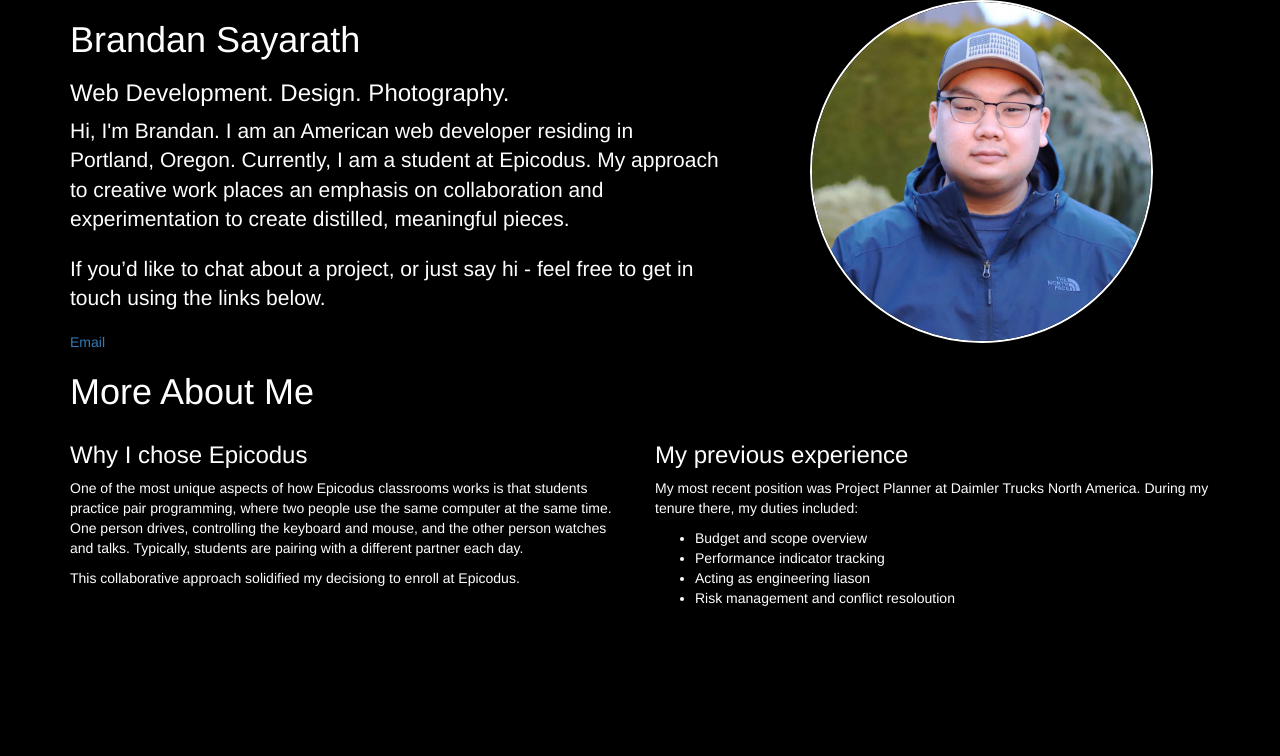
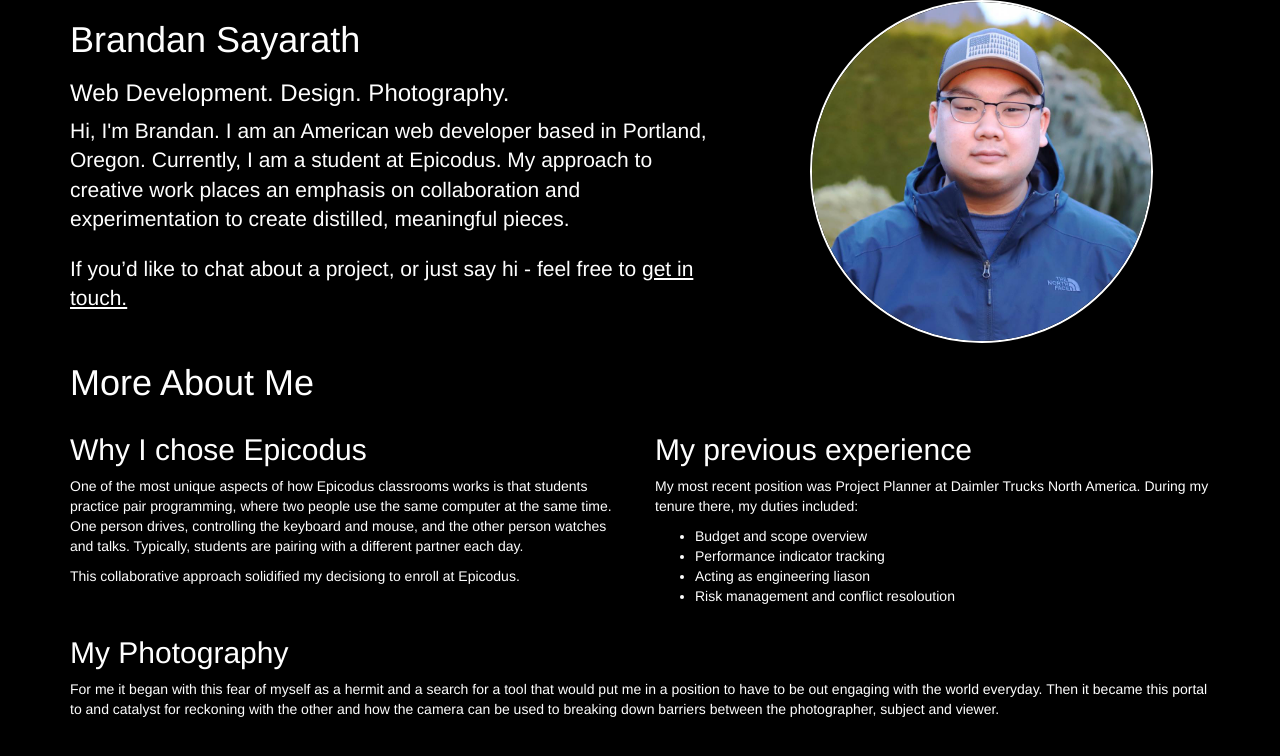
Before and after one commit to brandanpdx/portfolio-landing-page, a plain HTML site: page index.html in a window 1280 px wide. Drawn offline with Linux system fonts and the light colour scheme.

Commit message:
add hobby section

```diff
--- a/css/styles.css
+++ b/css/styles.css
@@ -10,6 +10,10 @@ body {
   border: 2px solid #fefefe;
 }
 
+a {
+  color: white;
+}
+
 
 /* * {
   border: 1px solid white;
--- a/index.html
+++ b/index.html
@@ -10,11 +10,11 @@
     <div id="header">
       <div class="row">
         <div class="col-md-7">
-          <h1>Brandan Sayarath</h1>
+          <h1 class="display-2">Brandan Sayarath</h1>
           <h3>Web Development. Design. Photography.</h3>
-          <p class="lead">Hi, I'm Brandan. I am an American web developer residing in Portland, Oregon. Currently, I am a student at Epicodus. My approach to creative work places an emphasis on collaboration and experimentation to create distilled, meaningful pieces.</p>
-          <p class="lead">If you’d like to chat about a project, or just say hi - feel free to get in touch using the links below.</p>
-          <a href="mailto:bsayarath@gmail.com?Subject=Hello%20again" target="_top">Email</a>
+          <p class="lead">Hi, I'm Brandan. I am an American web developer based in Portland, Oregon. Currently, I am a student at Epicodus. My approach to creative work places an emphasis on collaboration and experimentation to create distilled, meaningful pieces.</p>
+          <p class="lead">If you’d like to chat about a project, or just say hi - feel free to <u><a href="mailto:bsayarath@gmail.com?Subject=Hello%20again" target="_top">get in touch.</a></u></p>
+
         </div>
         <div class="col-md-5">
           <center><img src="img/headshot.jpg" alt="A picture of Brandan Sayarath"></center>
@@ -25,16 +25,16 @@
     <!-- More about me -->
     <h1>More About Me</h1>
     <div class="row">
-      <div class="about">
+      <div class="epicodus">
         <div class="col-md-6">
-          <h3>Why I chose Epicodus</h3>
+          <h2>Why I chose Epicodus</h2>
           <p>One of the most unique aspects of how Epicodus classrooms works is that students practice pair programming, where two people use the same computer at the same time. One person drives, controlling the keyboard and mouse, and the other person watches and talks. Typically, students are pairing with a different partner each day.</p>
           <p>This collaborative approach solidified my decisiong to enroll at Epicodus. </p>
         </div>
       </div>
-      <div class="about">
+      <div class="experience">
         <div class="col-md-6">
-          <h3>My previous experience</h3>
+          <h2>My previous experience</h2>
           <p>My most recent position was Project Planner at Daimler Trucks North America.  During my tenure there, my duties included:</p>
           <ul>
             <li>Budget and scope overview</li>
@@ -42,13 +42,18 @@
             <li>Acting as engineering liason</li>
             <li>Risk management and conflict resoloution</li>
           </ul>
-
         </div>
       </div>
     </div>
 
-
-  </div>
+    <div class="row">
+      <div class="photography">
+        <div class="col-md-12">
+          <h2>My Photography</h2>
+          <p>For me it began with this fear of myself as a hermit and a search for a tool that would put me in a position to have to be out engaging with the world everyday. Then it became this portal to and catalyst for reckoning with the other and how the camera can be used to breaking down barriers between the photographer, subject and viewer.</p>
+        </div>
+      </div>
+    </div>
 
 
 
```
